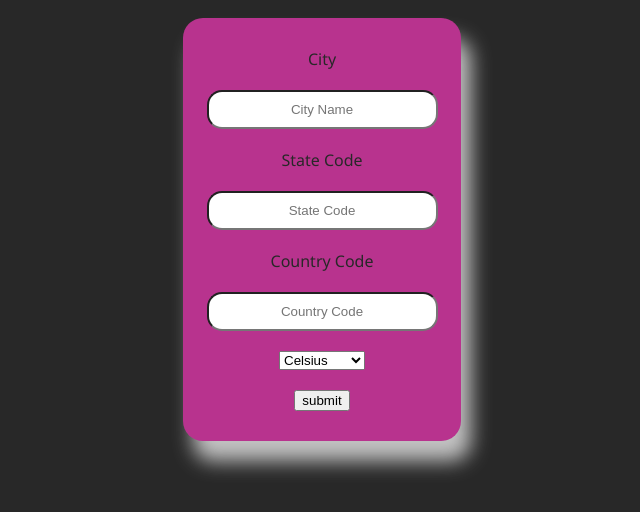
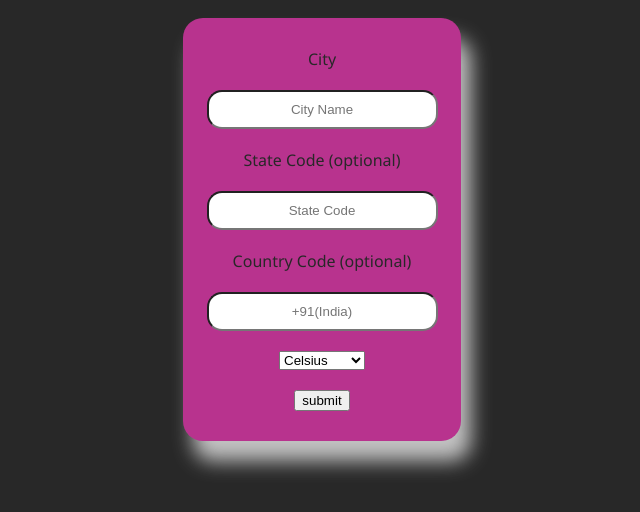
Before and after one commit to TenzinNsut/WeatherAPI, a website: page index.html in a window 1280 px wide. Shown: the part 146-658 px from the top of the page, without its empty margins (318-958 px from the left). Drawn offline with Linux system fonts and the light colour scheme.

Commit message:
initial commit

```diff
--- a/index.html
+++ b/index.html
@@ -55,10 +55,10 @@
      <form action="/" method="post">
         <label for="city">City</label>
         <input id="city" type="text" name="city" placeholder="City Name">
-        <label for="state">State Code</label>
+        <label for="state">State Code (optional)</label>
         <input id="state" type="text" name="state" placeholder="State Code">
-        <label for="country">Country Code</label>
-        <input id="country" type="text" name="country" placeholder="Country Code">
+        <label for="country">Country Code (optional)</label>
+        <input id="country" type="text" name="country" placeholder="+91(India)">
         <select name="unit">
             <option value="metric">Celsius</option>
             <option value="imperial">Fahrenheit</option>
```
